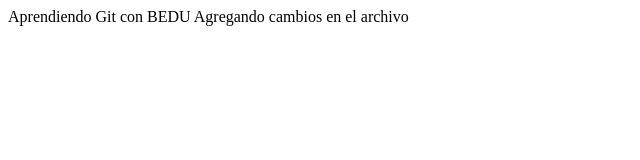
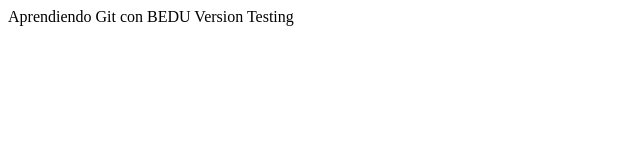
Before and after one commit to TomasPB9/Modulo-Git, a plain HTML site: page index.html in a window 1280 px wide. Shown: the whole page, without its empty margins (0-640 px from the left). Drawn offline with Linux system fonts and the light colour scheme.

Commit message:
Trabajando en la rama Testing

```diff
--- a/index.html
+++ b/index.html
@@ -5,6 +5,6 @@
 </head>
 <body>
 	Aprendiendo Git con BEDU
-	Agregando cambios en el archivo
+	Version Testing
 </body>
 </html>
```
